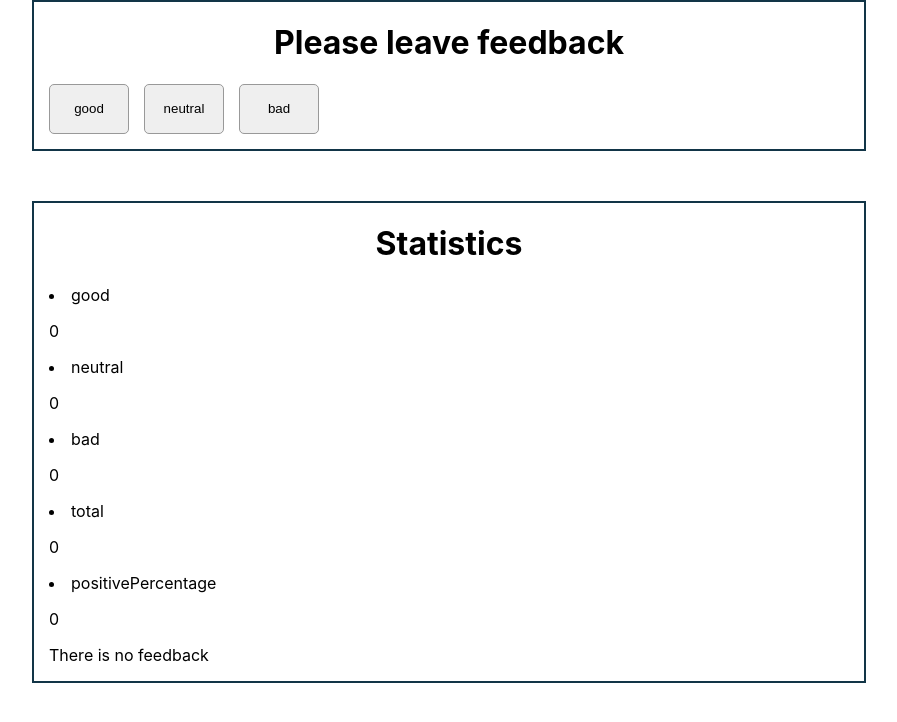
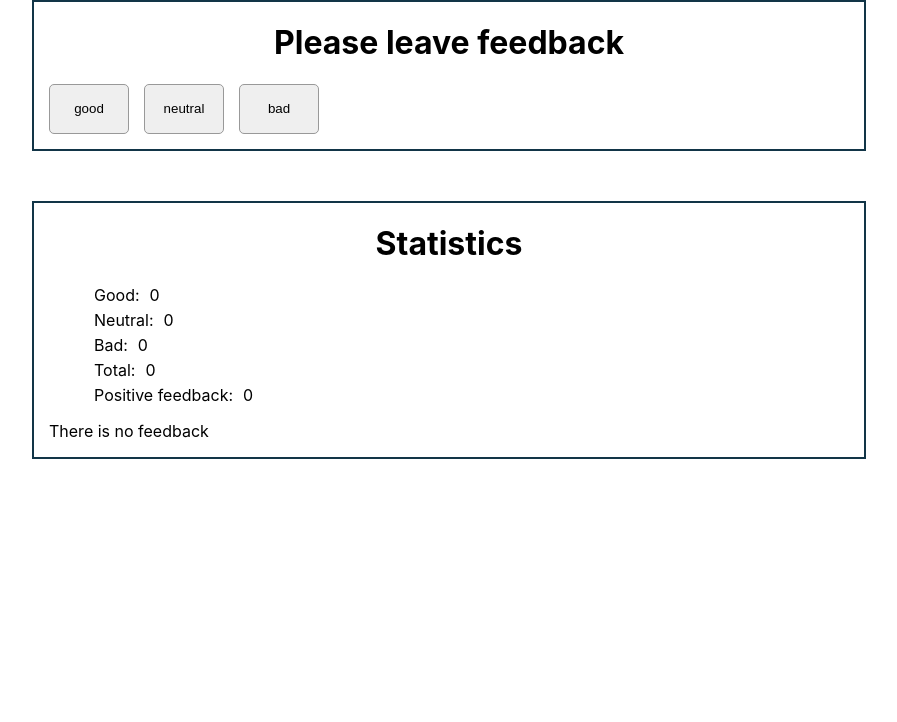
Before and after one commit to Anastasiia-Ihn/goit-react-hw-02-feedback, a React (Create React App) app: page / in a window 1280 px wide. Shown: the top 722 px of the page, without its empty margins (191-1088 px from the left). Built offline with nearby package versions, Linux system fonts and the light colour scheme.

Commit message:
fixed statistics

```diff
--- a/src/components/App.jsx
+++ b/src/components/App.jsx
@@ -17,10 +17,18 @@ export class App extends Component {
         [option]: prevState[option] + 1,
       };
     });
-  // countTotalFeedback = value => {
+
+  countTotalFeedback = () => {
+    const arrAmountRating = Object.values(this.state);
+    let total = 0;
+
+    for (const el of arrAmountRating) {
+      console.log(el);
+      return (total += el);
+    }
+    // console.log(total);
     // this.setState(prevState => {
     //   console.log(prevState);
-  //   // console.log(option);
     //   return {
     //     prevState.map(() => {
 
@@ -29,10 +37,15 @@ export class App extends Component {
     // });
     // console.log(value + 0);
     // return (value +1)
-  // };
+  };
   // countPositiveFeedbackPercentage = () => {
+  // total = good + neutral + bad
+  // const meanGood = 2;
+  // const meanNeutral = 1.5;
+  // const meanBad = 1
+  //   return (((good * meanGood) + (neutral * meanNeutral) + (bad * meanBad)) / total)
+  //  }
 
-  //  }
   render() {
     const { good, neutral, bad } = this.state;
     return (
@@ -41,7 +54,6 @@ export class App extends Component {
           <FeedbackOptions
             options={this.state}
             onLeaveFeedback={this.onClickOption}
-            onClick={this.countTotalFeedback}
           ></FeedbackOptions>
         </Section>
 
@@ -50,8 +62,9 @@ export class App extends Component {
             good={good}
             neutral={neutral}
             bad={bad}
-            total={0}
+            total={this.countTotalFeedback()}
             positivePercentage={0}
+            // onSumOpinions={this.countTotalFeedback}
           ></Statistics>
           <Notification message="There is no feedback" />
         </Section>
--- a/src/components/FeedbackOptions/FeedbackOptions.jsx
+++ b/src/components/FeedbackOptions/FeedbackOptions.jsx
@@ -8,7 +8,7 @@ import { BtnOptions } from './FeedbackOptions.styled';
 //   });
 // };
 
-export const FeedbackOptions = ({ options, onLeaveFeedback, onClick }) => {
+export const FeedbackOptions = ({ options, onLeaveFeedback }) => {
   const arrOptions = Object.entries(options); // переробляємо в масив для map
 
   return arrOptions.map(option => {
@@ -17,7 +17,6 @@ export const FeedbackOptions = ({ options, onLeaveFeedback, onClick }) => {
         key={option[0]}
         onClick={evt => {
           onLeaveFeedback(evt.target.textContent);
-          onClick(1);
         }}
       >
         {option[0]}
--- a/src/components/Statistics/Statistics.jsx
+++ b/src/components/Statistics/Statistics.jsx
@@ -1,4 +1,33 @@
-import { ElTotalOption, ValueOption } from './Statistics.styled';
+import {
+  ElTotalOption,
+  StatisticsList,
+  ValueOption,
+} from './Statistics.styled';
+
+// export const Statistics = ({
+//   good,
+//   neutral,
+//   bad,
+//   total,
+//   positivePercentage,
+// }) => {
+//   const arrStatList = Object.entries({
+//     good,
+//     neutral,
+//     bad,
+//     total,
+//     positivePercentage,
+//   });
+
+//   return arrStatList.map(el => {
+//     return (
+//       <ElTotalOption key={el[0]}>
+//         {el[0]}
+//         <ValueOption>{el[1]}</ValueOption>
+//       </ElTotalOption>
+//     );
+//   });
+// };
 
 export const Statistics = ({
   good,
@@ -7,28 +36,30 @@ export const Statistics = ({
   total,
   positivePercentage,
 }) => {
-  const arrStatList = Object.entries({
-    good,
-    neutral,
-    bad,
-    total,
-    positivePercentage,
-  });
-  return arrStatList.map(el => {
-    return (
-      <ElTotalOption key={el[0]}>
-        {el[0]}
-        <ValueOption>{el[1]}</ValueOption>
+  return (
+    <StatisticsList>
+      <ElTotalOption>
+        Good:
+        <ValueOption>{good}</ValueOption>
       </ElTotalOption>
-    );
-  });
+
+      <ElTotalOption>
+        Neutral:
+        <ValueOption>{neutral}</ValueOption>
+      </ElTotalOption>
+      <ElTotalOption>
+        Bad:
+        <ValueOption>{bad}</ValueOption>
+      </ElTotalOption>
+      <ElTotalOption>
+        Total:
+        <ValueOption>{total}</ValueOption>
+      </ElTotalOption>
+
+      <ElTotalOption>
+        Positive feedback:
+        <ValueOption>{positivePercentage}</ValueOption>
+      </ElTotalOption>
+    </StatisticsList>
+  );
 };
-// export const Statistics = props => {
-//   return (
-//     <ul>
-//       {props.map(el => {
-//         return <ElTotalOption>{el}</ElTotalOption>;
-//       })}
-//     </ul>
-//   );
-// };
--- a/src/components/Statistics/Statistics.styled.js
+++ b/src/components/Statistics/Statistics.styled.js
@@ -1,7 +1,15 @@
 import styled from 'styled-components';
 
-export const Statistics = styled.div``;
+export const StatisticsList = styled.ul`
+  list-style: none;
+`;
 
-export const ElTotalOption = styled.li``;
+export const ElTotalOption = styled.li`
+  margin: 5px;
+  display: flex;
+`;
 
-export const ValueOption = styled.p``;
+export const ValueOption = styled.p`
+  margin: 0;
+  padding-left: 10px;
+`;
```
Lines whose indentation alone changed are shown as unchanged.
